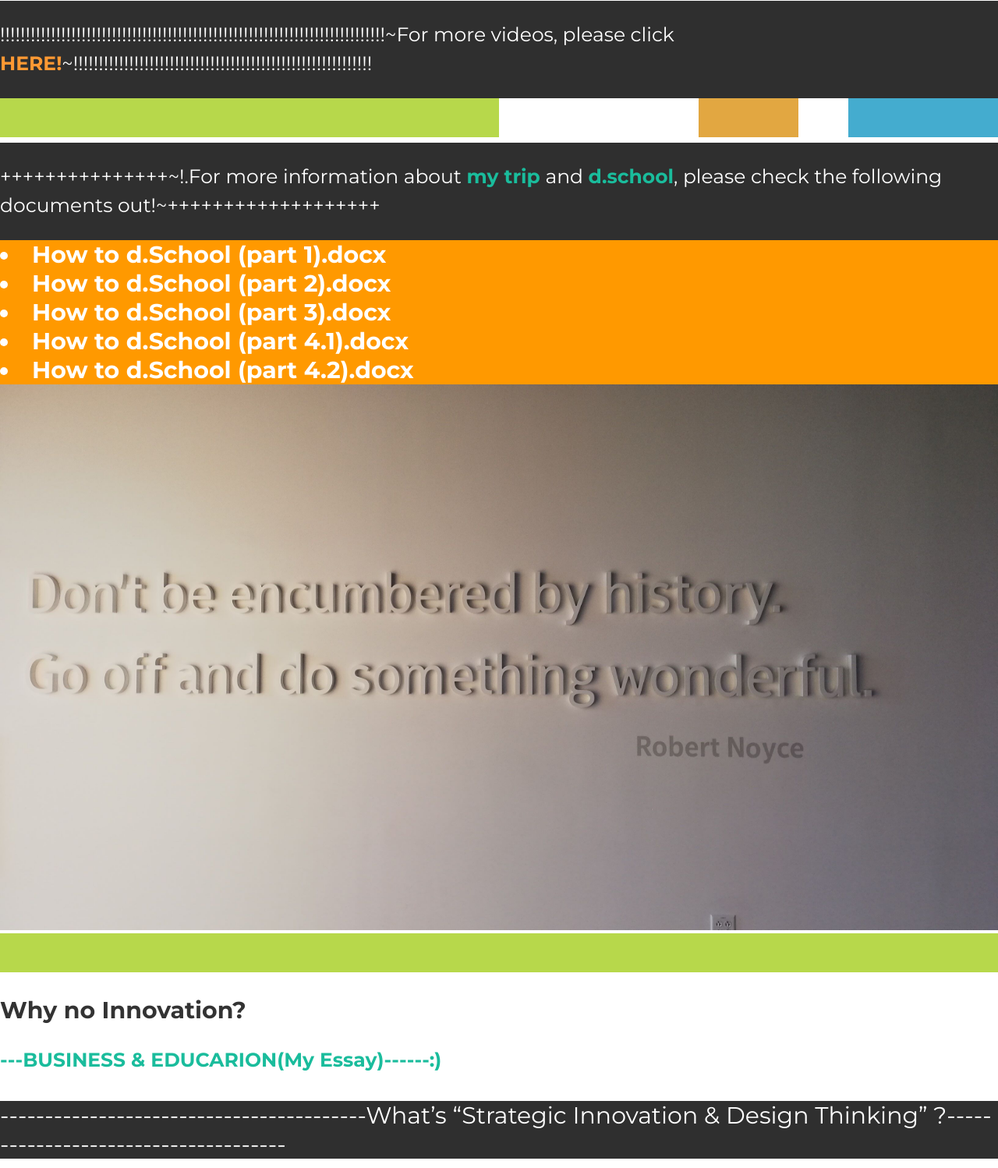
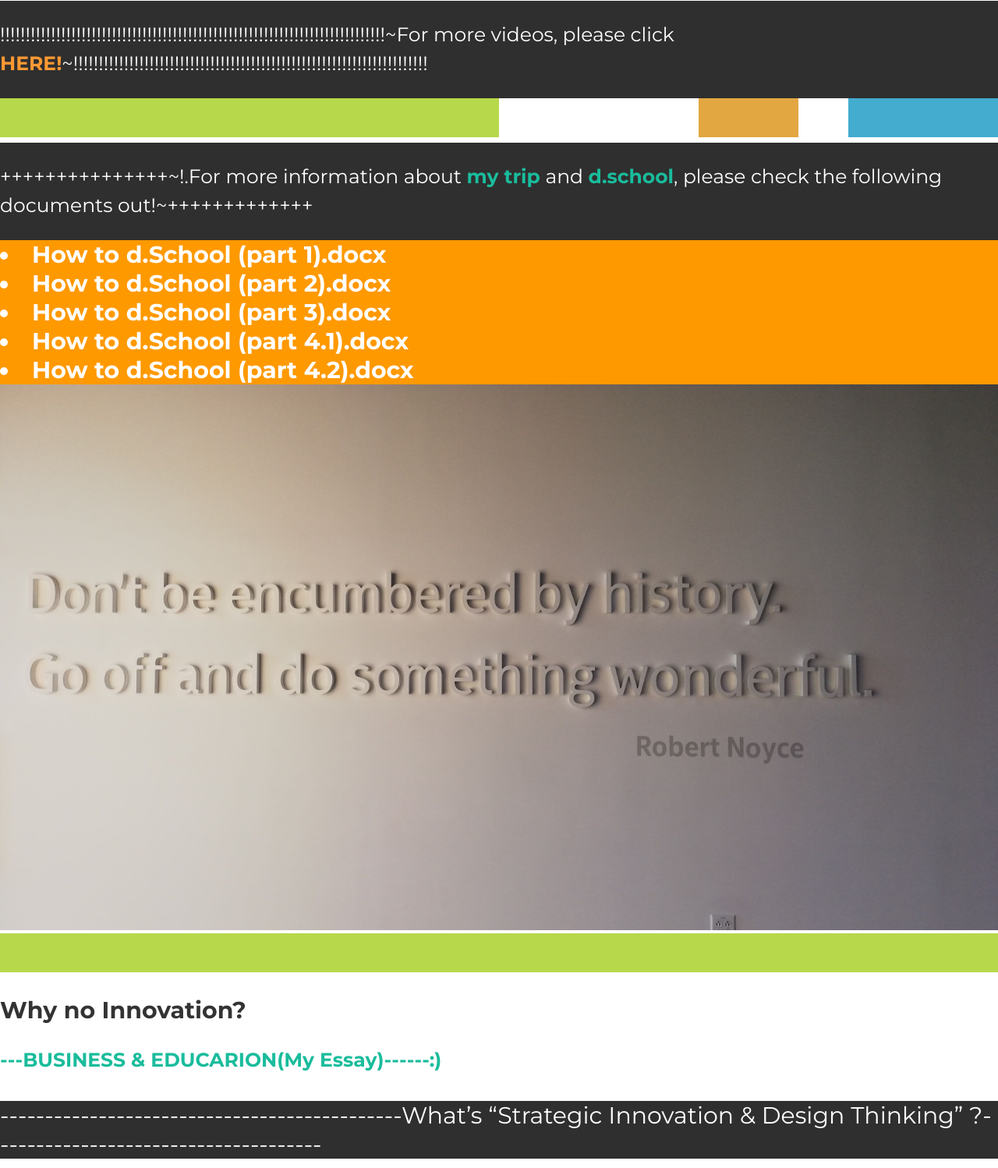
Before and after one commit to HenryHZC/HenryHZC.github.io, a plain HTML site: page index.html in a window 1280 px wide. Shown: the part 1442-2940 px from the top of the page at 78% size. Drawn offline with Linux system fonts and the light colour scheme.

Commit message:
Update index.html

```diff
--- a/index.html
+++ b/index.html
@@ -65,7 +65,7 @@
     </video>
 </div>
 <div id="video-link">
-<p>!!!!!!!!!!!!!!!!!!!!!!!!!!!!!!!!!!!!!!!!!!!!!!!!!!!!!!!!!!!!!!!!!!!!!!!!!!!!~For more videos, please click<a  href="video.html" style="  color: #FF9933; font-weight: bold;" > HERE!</a>~!!!!!!!!!!!!!!!!!!!!!!!!!!!!!!!!!!!!!!!!!!!!!!!!!!!!!!!!!!!</p>
+<p>!!!!!!!!!!!!!!!!!!!!!!!!!!!!!!!!!!!!!!!!!!!!!!!!!!!!!!!!!!!!!!!!!!!!!!!!!!!!~For more videos, please click<a  href="video.html" style="  color: #FF9933; font-weight: bold;" > HERE!</a>~!!!!!!!!!!!!!!!!!!!!!!!!!!!!!!!!!!!!!!!!!!!!!!!!!!!!!!!!!!!!!!!!!!!!!!</p>
 </div>
 <br>
 <br>
@@ -82,7 +82,7 @@
 
 
               <div id="video-link">
-              <p>+++++++++++++++~!.For more information about <a style="font-weight:bold;">my trip</a> and <a style="font-weight:bold;">d.school</a>, please check the following documents out!</a>~+++++++++++++++++++</p>
+              <p>+++++++++++++++~!.For more information about <a style="font-weight:bold;">my trip</a> and <a style="font-weight:bold;">d.school</a>, please check the following documents out!</a>~+++++++++++++</p>
               </div>
               <br>
               <div style="background: #FF9900;font-size:30px;color:#ffffff">
@@ -103,7 +103,7 @@
 <br>
 <br>
 <br>
-<div style="font-size: 30px;background: #2f2f2f; color:#ffffff;">-----------------------------------------What’s “Strategic Innovation & Design Thinking” ?-------------------------------------</div>
+<div style="font-size: 30px;background: #2f2f2f; color:#ffffff;">---------------------------------------------What’s “Strategic Innovation & Design Thinking” ?-------------------------------------</div>
 <p style="font-size: 25px; ">It a mindset that encourages you to generate radical vision (Moonshot) and to act on the ideas, and that enables every individual to make impact on the world around you.
 It doesn’t matter how old you are or which Industry you’re working in, you can always be creative and make impact on people’s life in many ways such as  offering people new products, survives; platforms and spreading wisdom to others by writing books and teaching at school; or creating a new industry that never existed before.</P>
 <br>
@@ -121,7 +121,7 @@ It doesn’t matter how old you are or which Industry you’re working in, you c
 <img style="width:600px; height:300px;"src="team3.jpg">
 <br>
 <br>
-<li style="font-size: 40px;background:#ee3e64; color:#ffffff;">>>>>>>>>>>>>>>>>>>>>>>>>>>>>Design Mindsets:<<<<<<<<<<<<<<<<<<<<<<<<</li>
+<li style="font-size: 40px;background:#ee3e64; color:#ffffff;">>>>>>>>>>>>>>>>>>>>>>>>>Design Mindsets:<<<<<<<<<<<<<<<<<<<<<<<<</li>
 <br>
 <p class="six-lists">1.	The user at heart: you always think about human as the center of your plan.</p>
 
```
